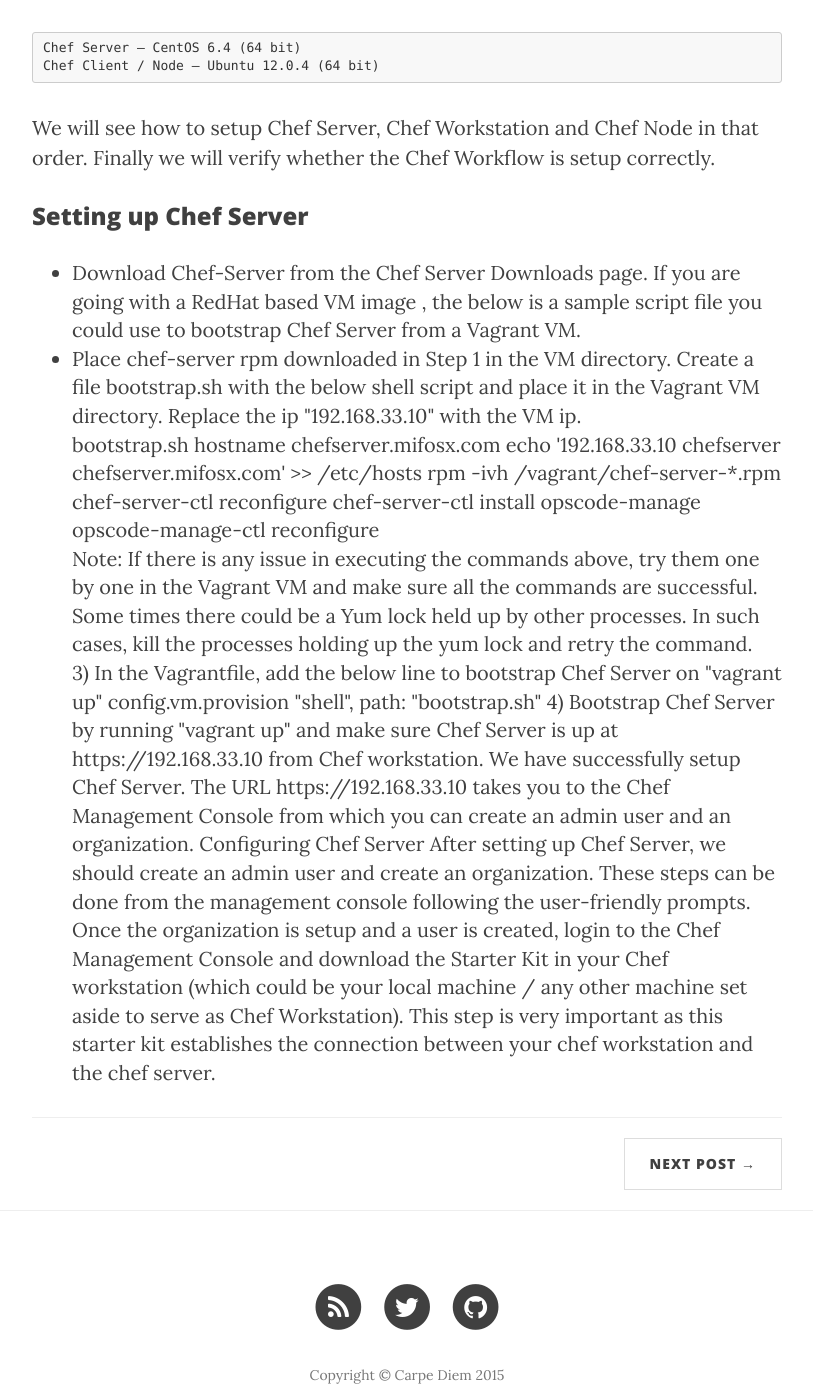
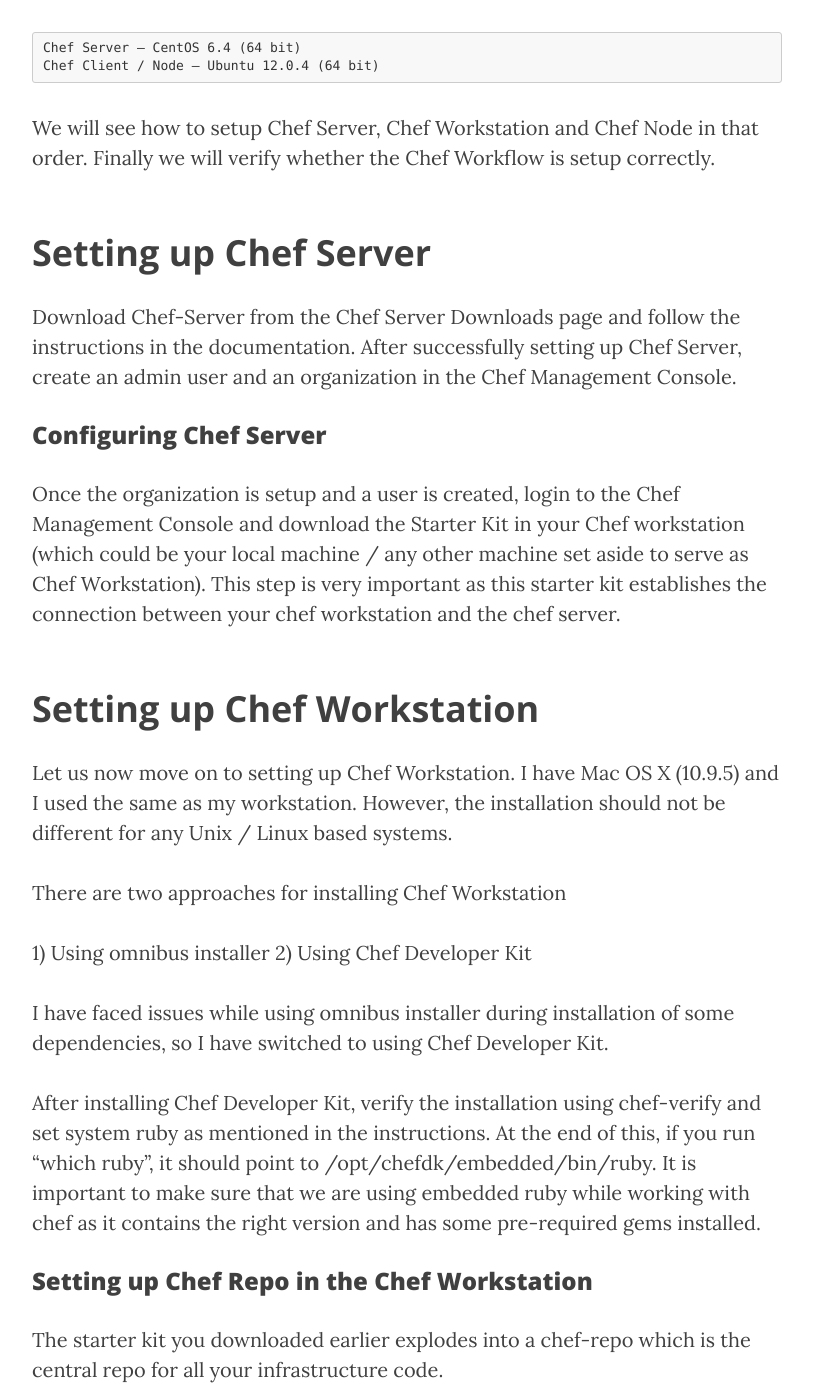
Before and after one commit to sreedevivedula/sreedevivedula.github.io, a Jekyll site: the page built from _posts/2014-10-29-getting-started-with-chef.markdown, in a window 1280 px wide and 1400 px high, scrolled down 2389 px. Shown: the whole window, without its empty margins (233-1046 px from the left). Built offline with Jekyll 4.4.1, drawn with Linux system fonts in a browser that asks for light colours; nearby versions of some CDN libraries; some of the changed text lies outside the part shown.

Commit message:
Added new posts and ported all from wordpress.

```diff
--- a/_config.yml
+++ b/_config.yml
@@ -1,7 +1,7 @@
 # Site settings
 title: Carpe Diem
 author: Sreedevi Vedula
-# header-img: img/home-bg.jpg
+#header-img: img/home-bg.jpg
 email: suryasreevedula@gmail.com
 description: "Technology Blog"
 baseurl: ""
--- a/_includes/footer.html
+++ b/_includes/footer.html
@@ -4,14 +4,6 @@
         <div class="row">
             <div class="col-lg-8 col-lg-offset-2 col-md-10 col-md-offset-1">
                 <ul class="list-inline text-center">
-                    <li>
-                        <a href="{{ "/feed.xml" | prepend: site.baseurl }}">
-                            <span class="fa-stack fa-lg">
-                                <i class="fa fa-circle fa-stack-2x"></i>
-                                <i class="fa fa-rss fa-stack-1x fa-inverse"></i>
-                            </span>
-                        </a>
-                    </li>
                     {% if site.twitter_username %}
                     <li>
                         <a href="https://twitter.com/{{ site.twitter_username }}">
--- a/_posts/2014-10-29-getting-started-with-chef.markdown
+++ b/_posts/2014-10-29-getting-started-with-chef.markdown
@@ -5,6 +5,7 @@
 date:       2014-10-29
 author:     "Sreedevi Vedula"
 header-img: ""
+tags: DevOps, Chef
 ---
 
 Chef is a widely used Configuration Automation Framework. In this post, I am documenting the steps that I followed for getting started with Chef. This post covers Chef Component Installation and applying starter cookbook to a Chef node.
@@ -46,38 +47,113 @@
 
 We will see how to setup Chef Server, Chef Workstation and Chef Node in that order. Finally we will verify whether the Chef Workflow is setup correctly.
 
-<h3>Setting up Chef Server</h3>
-<p>
-<ul>
-<li>Download Chef-Server from the Chef Server Downloads page. If you are going with a RedHat based VM image , the below is a sample script file you could use to bootstrap Chef Server from a Vagrant VM.
-</li>
+<h2 class="section-heading">Setting up Chef Server</h2>
 
-<li>Place chef-server rpm downloaded in Step 1 in the VM directory. Create a file bootstrap.sh with the below shell script and place it in the Vagrant VM directory. Replace the ip "192.168.33.10" with the VM ip.
-	<br>
-	<div class="highlight">
-    bootstrap.sh
+Download Chef-Server from the Chef Server Downloads page and follow the instructions in the documentation.
+After successfully setting up Chef Server, create an admin user and an organization in the Chef Management Console.
 
-    hostname chefserver.mifosx.com
-    echo '192.168.33.10 chefserver chefserver.mifosx.com' >> /etc/hosts
-    rpm -ivh /vagrant/chef-server-*.rpm
-    chef-server-ctl reconfigure
-    chef-server-ctl install opscode-manage
-    opscode-manage-ctl reconfigure
-    </div>
-
-Note: If there is any issue in executing the commands above, try them one by one in the Vagrant VM and make sure all the commands are successful. Some times there could be a Yum lock held up by other processes. In such cases, kill the processes holding up the yum lock and retry the command.
-</li>
-
-3) In the Vagrantfile, add the below line to bootstrap Chef Server on "vagrant up"
-
-    config.vm.provision "shell", path: "bootstrap.sh"
-
-4) Bootstrap Chef Server by running "vagrant up" and make sure Chef Server is up at https://192.168.33.10 from Chef workstation.
-
-We have successfully setup Chef Server. The URL https://192.168.33.10 takes you to the Chef Management Console from which you can create an admin user and an organization.
-
-Configuring Chef Server
-
-After setting up Chef Server, we should create an admin user and create an organization. These steps can be done from the management console following the user-friendly prompts.
+<h3>Configuring Chef Server</h3>
 
 Once the organization is setup and a user is created, login to the Chef Management Console and download the Starter Kit in your Chef workstation (which could be your local machine / any other machine set aside to serve as Chef Workstation). This step is very important as this starter kit establishes the connection between your chef workstation and the chef server.
+
+<h2 class="section-heading">Setting up Chef Workstation</h2>
+
+Let us now move on to setting up Chef Workstation. I have Mac OS X (10.9.5) and I used the same as my workstation. However, the installation should not be different for any Unix / Linux based systems.
+
+There are two approaches for installing Chef Workstation
+
+1) Using omnibus installer
+2) Using Chef Developer Kit
+
+I have faced issues while using omnibus installer during installation of some dependencies, so I have switched to using Chef Developer Kit.
+
+After installing Chef Developer Kit, verify the installation using chef-verify and set system ruby as mentioned in the instructions. At the end of this, if you run "which ruby", it should point to /opt/chefdk/embedded/bin/ruby. It is important to make sure that we are using embedded ruby while working with chef as it contains the right version and has some pre-required gems installed.
+
+<h3>Setting up Chef Repo in the Chef Workstation</h3>
+
+The starter kit you downloaded earlier explodes into a chef-repo which is the central repo for all your infrastructure code.
+
+<h3>Chef-Repo</h3>
+
+Chef-Repo is the directory on your workstation which is the repository for your Chef work.
+
+It contains the powerful knife tool and a sample cookbook. Also contains .chef directory which holds configuration information. The Chef Server configuration is stored in .chef/knife.rb
+
+This repo will be the place for your infrastructure code, so please set up a git repository for this repo.
+
+<h3>knife</h3>
+
+Knife tool handles Chef Workflow Management. It uploads cookbooks from workstation to Chef Server, manages nodes, stores run lists for nodes etc. We will see some of its most used operations in an example in later posts. Run "knife help" to get an overview of it's capabilities.
+
+<h2 class="section-heading">Setting up a Chef Node</h2>
+Let us now setup a Chef node and bootstrap it using knife. Create a Vagrant VM from any image of your choice and make sure that the VM is able access Chef Server. The below is a sample shell script that could be used while starting Vagrant VM.Please note that "192.168.33.10" is the IP of Chef Server and "192.168.33.11" is the IP of the Chef node.
+
+{% highlight html %}
+hostname node1.chef-demo.com
+echo '192.168.33.10 chefserver chefserver.chef-demo.com' >> /etc/hosts
+echo '192.168.33.11 node1 node1.chef-demo.com' >> /etc/hosts
+{% endhighlight %}
+
+Once the Vagrant VM is brought up, we can bootstrap the node with the help of knife.
+
+<h3>Bootstrapping Chef Node with knife</h3>
+
+Bootstrapping of a node by knife installs Chef Client software on the node, generates client key and saves it to the node.
+
+In the below command "node1" is the name of the Chef node which will be used for referring to this machine in Chef Workflow and -x option should be given the root user name and -P option should be given the root password. The below command should be run in chef-repo.
+
+{% highlight html %}
+knife bootstrap 192.168.33.11 -x root -P vagrant -N node1
+{% endhighlight %}
+
+<h3>Points to Note</h3>
+
+The above bootstrap command may throw an error if the node's fingerprint is already stored in the Chef Workstation. Open ~/.ssh/known_hosts file and remove the entry for the node's IP and retry.
+
+Make sure that the workstation and node are able to access chef server with the hostname. If not, edit /etc/hosts and set the host name.
+
+We are setup with all the components in the Chef Workflow and are ready to verify the whole setup.
+
+<h3>Verifying Chef Setup</h3>
+
+Let us do a quick check of whether the Chef workflow is setup correctly.
+
+Go to chef-repo directory and run the below command to look up the cookbooks available in the project.
+
+{% highlight html %}
+knife cookbook list
+{% endhighlight %}
+
+If the above command throws an error that you cannot contact Chef Server, please edit /etc/hosts on your Chef workstation and add an entry for chef server as below
+
+{% highlight html %}
+192.168.33.10 chefserver
+{% endhighlight %}
+
+Now, re-run the "knife cookbook list" command and verify that no cookbooks are yet uploaded to the Server
+
+Now, upload the starter cookbook using knife
+{% highlight html %}
+knife cookbook upload starter
+{% endhighlight %}
+
+Verify that the cookbook is uploaded to Chef server by running "knife cookbook list"
+{% highlight html %}
+knife cookbook list
+{% endhighlight %}
+
+Now, we need to add the starter cookbook to our Chef node's run_list. A run_list is a series of recipes that define the configuration policy for a Chef node. Please note that "node1" is the name of Chef node that we used to register the Chef node machine.
+
+{% highlight html %}
+knife node run_list add node1 'recipe[starter::default]
+{% endhighlight %}
+
+SSH into chef node and run sudo chef-client to download the cookbook and apply it to the node.
+
+{% highlight html %}
+sudo chef-client
+{% endhighlight %}
+
+Verify that Chef log output is printed.
+
+Hurray! We are all setup with Chef. Happy Learning!
```
Also changed, not shown: other parts of _posts/2014-10-29-getting-started-with-chef.markdown (+1 -1 lines), _posts/2014-09-07-speaking-at-seleniumconf.markdown (added, +10 -0 lines), _posts/2014-10-27-infra-code-rationale.markdown (added, +9 -0 lines), _posts/2014-10-27-python-post-on-tw-blog.markdown (added, +13 -0 lines), _posts/2015-03-13-speaking-at-agile-india-2015.markdown (added, +10 -0 lines), feed.xml (deleted, +0 -30 lines), img/agile-india.JPG (added).
